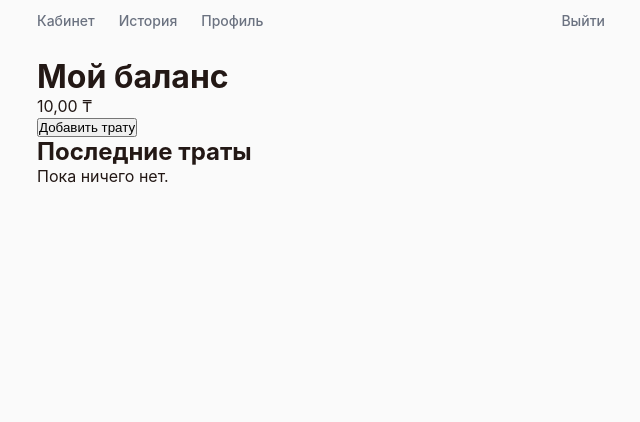
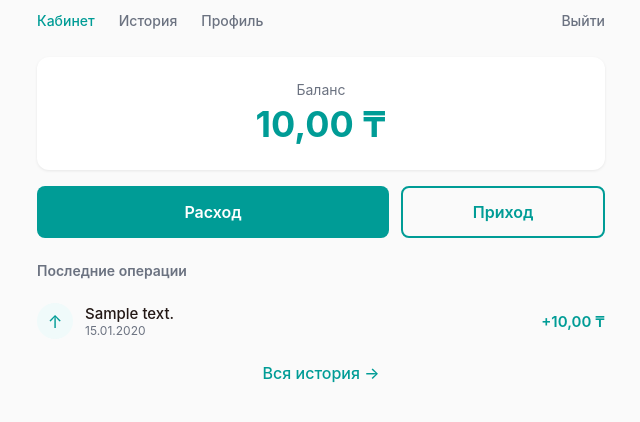
Before and after one commit to Adletman/manytracker, a Django app: page /cabinet/ in a window 1280 px wide. Shown: the top 422 px of the page, without its empty margins (319-959 px from the left). Run offline with Django 5.2, Linux system fonts and the light colour scheme; a user stored in the database is signed in; tables that the repository leaves empty hold one stand-in row (values such as "Sample post"); data that the repository does not hold is empty.

Commit message:
feat(ui): redesign cabinet with wallet-style layout

```diff
--- a/expenses/views.py
+++ b/expenses/views.py
@@ -1,4 +1,5 @@
 from datetime import datetime
+from itertools import chain
 
 from django.contrib import messages
 from django.contrib.auth.decorators import login_required
@@ -21,14 +22,27 @@ from expenses.services.expenses import (
 @login_required
 def cabinet(request):
     balance = get_balance(request.user)
-    recent_expenses = Expense.objects.filter(
-        user=request.user, is_deleted=False
-    ).select_related("category")[:10]
-    recent_topups = Topup.objects.filter(user=request.user)[:5]
+    expenses = list(
+        Expense.objects.filter(user=request.user, is_deleted=False)
+        .select_related("category")[:10]
+    )
+    topups = list(Topup.objects.filter(user=request.user)[:10])
+
+    operations = sorted(
+        chain(
+            [{"type": "expense", "date": e.date, "label": e.category_display(),
+              "amount": e.amount, "id": e.id, "created_at": e.created_at} for e in expenses],
+            [{"type": "topup", "date": t.date, "label": t.comment or "Пополнение",
+              "amount": t.amount, "id": t.id, "created_at": t.created_at} for t in topups],
+        ),
+        key=lambda x: (x["date"], x["created_at"]),
+        reverse=True,
+    )[:10]
+
     return render(request, "expenses/cabinet.html", {
         "balance": balance,
-        "recent_expenses": recent_expenses,
-        "recent_topups": recent_topups,
+        "operations": operations,
+        "active_tab": "cabinet",
     })
 
 
--- a/templates/expenses/cabinet.html
+++ b/templates/expenses/cabinet.html
@@ -1,32 +1,39 @@
 {% extends "base.html" %}
 {% block title %}Кабинет — ManyTracker{% endblock %}
 {% block content %}
-<h1>Мой баланс</h1>
-<div class="balance {% if balance < 0 %}negative{% endif %}">
-  {{ balance }} ₸
+<div class="balance-card">
+  <div class="balance-card__label">Баланс</div>
+  <div class="balance-card__amount {% if balance < 0 %}negative{% endif %}">
+    {{ balance }} ₸
+  </div>
 </div>
-{% if balance < 0 %}
-  <p class="errors">Ваш баланс отрицательный — вам должны {{ balance|cut:"-" }} ₸.</p>
-{% endif %}
 
-<p><a href="{% url 'expense_create' %}"><button type="button">Добавить трату</button></a></p>
+<div class="actions">
+  <a href="{% url 'expense_create' %}" class="btn btn--primary">Расход</a>
+  <a href="{% url 'topup_create' %}" class="btn btn--outline">Приход</a>
+</div>
 
-<h2>Последние траты</h2>
-{% if recent_expenses %}
-<table>
-  <thead><tr><th>Дата</th><th>Категория</th><th>Сумма</th><th></th></tr></thead>
-  <tbody>
-  {% for e in recent_expenses %}
-    <tr>
-      <td>{{ e.date }}</td>
-      <td>{{ e.category_display }}</td>
-      <td>−{{ e.amount }} ₸</td>
-      <td><a href="{% url 'expense_detail' e.id %}">подробнее</a></td>
-    </tr>
+<div class="ops-list__title">Последние операции</div>
+<ul class="ops-list">
+  {% for op in operations %}
+  <li>
+    <a href="{% if op.type == 'expense' %}{% url 'expense_detail' op.id %}{% else %}#{% endif %}" class="op-item">
+      <div class="op-icon {{ op.type }}">{% if op.type == 'expense' %}↓{% else %}↑{% endif %}</div>
+      <div class="op-details">
+        <div class="op-details__category">{{ op.label }}</div>
+        <div class="op-details__date">{{ op.date|date:"d.m.Y" }}</div>
+      </div>
+      <div class="op-amount {{ op.type }}">
+        {% if op.type == 'expense' %}−{% else %}+{% endif %}{{ op.amount }} ₸
+      </div>
+    </a>
+  </li>
+  {% empty %}
+  <li style="padding:1rem;text-align:center;color:var(--color-text-secondary)">Пока ничего нет</li>
   {% endfor %}
-  </tbody>
-</table>
-{% else %}
-<p>Пока ничего нет.</p>
+</ul>
+
+{% if operations %}
+<a href="{% url 'history' %}" class="link-more">Вся история →</a>
 {% endif %}
 {% endblock %}
```
